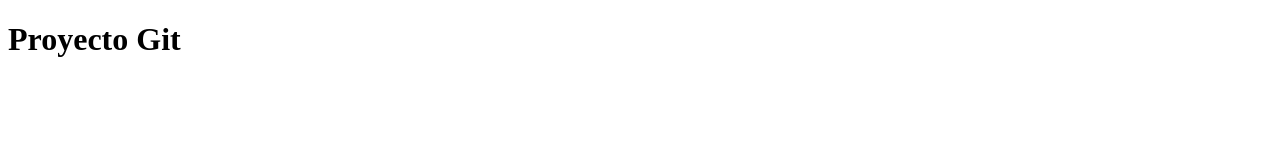
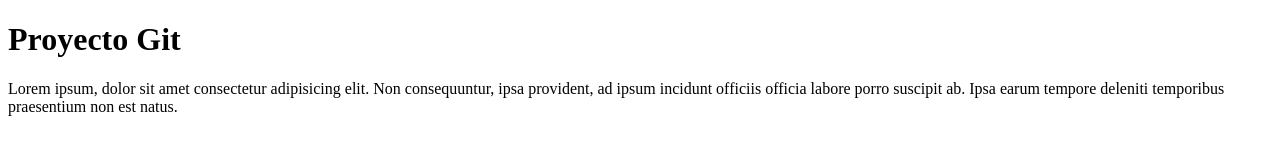
Before and after one commit to EderSaya/git-curso, a plain HTML site: page index.html in a window 1280 px wide. Drawn offline with Linux system fonts and the light colour scheme.

Commit message:
ahora el index.html ha sido modificado

```diff
--- a/index.html
+++ b/index.html
@@ -9,5 +9,7 @@
 
 <body>
     <h1>Proyecto Git</h1>
+
+    <p>Lorem ipsum, dolor sit amet consectetur adipisicing elit. Non consequuntur, ipsa provident, ad ipsum incidunt officiis officia labore porro suscipit ab. Ipsa earum tempore deleniti temporibus praesentium non est natus.</p>
 </body>
 </html>
```
